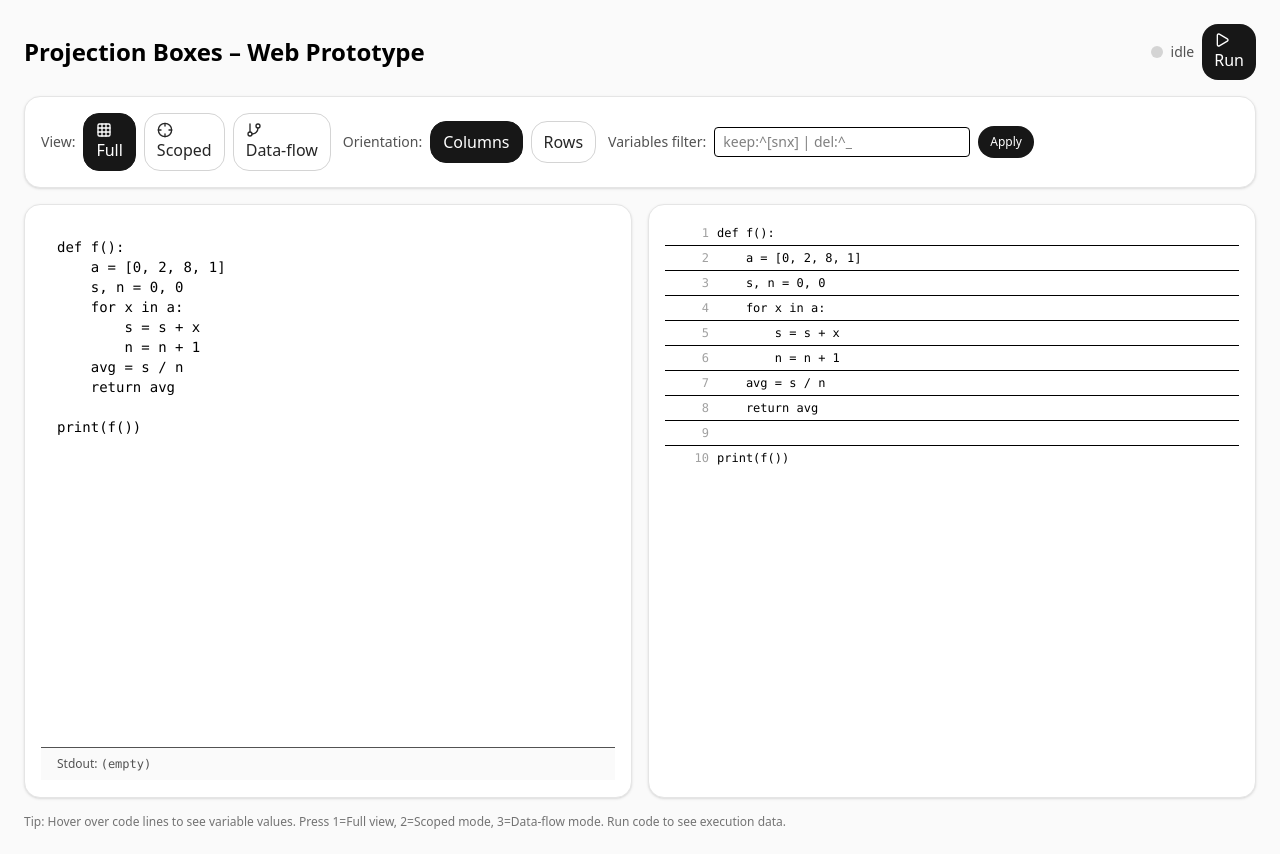
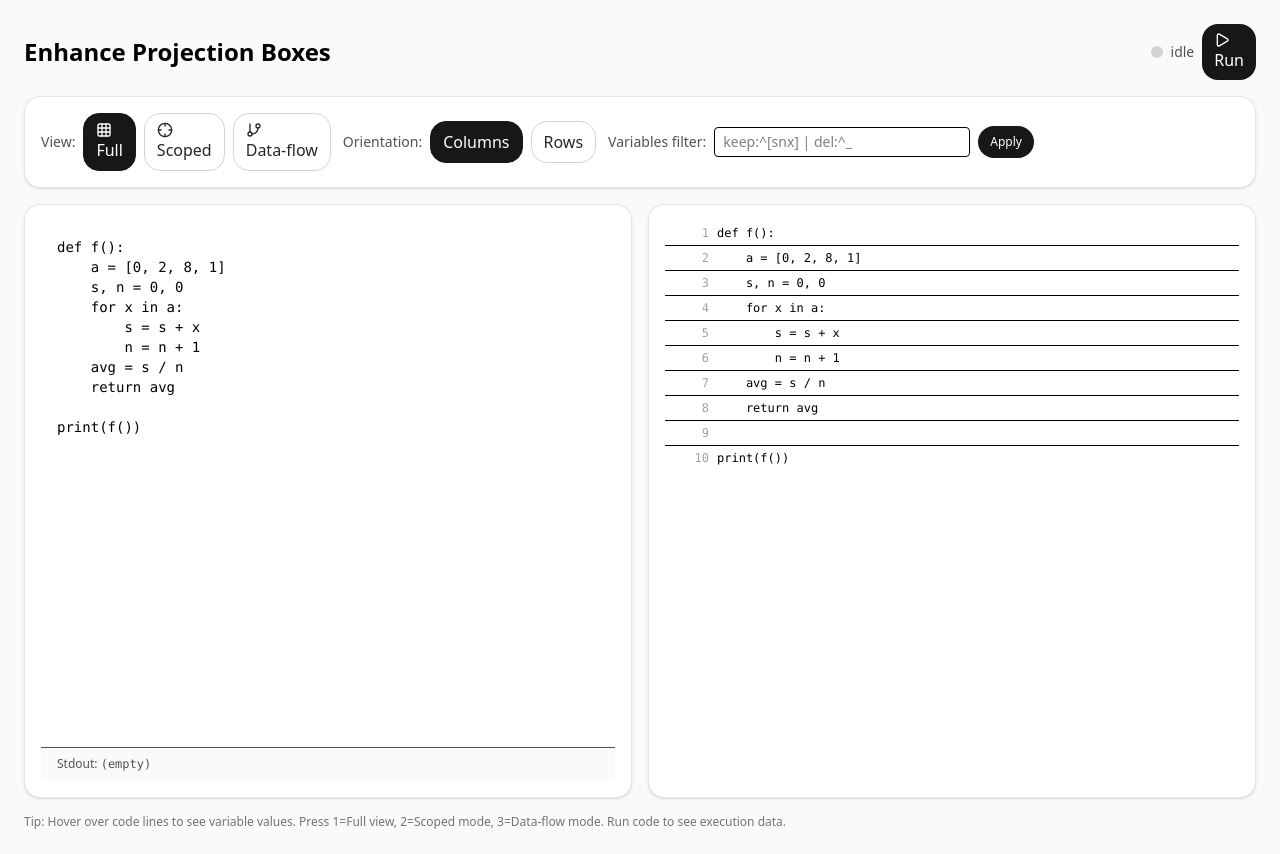
Before and after one commit to khesoem/projection-boxes, a React (Vite) app: page / in a window 1280 px wide. Built offline with nearby package versions, Linux system fonts and the light colour scheme.

Commit message:
fix: page title fixed

```diff
--- a/src/App.tsx
+++ b/src/App.tsx
@@ -223,7 +223,7 @@ export default function ProjectionBoxesDemo() {
       {/* Header */}
       <div className="flex items-center justify-between">
         <div className="flex items-center gap-3">
-          <h1 className="text-2xl font-semibold">Projection Boxes – Web Prototype</h1>
+          <h1 className="text-2xl font-semibold">Enhance Projection Boxes</h1>
         </div>
         <div className="flex items-center gap-2">
           <StatusDot status={status} />
```
